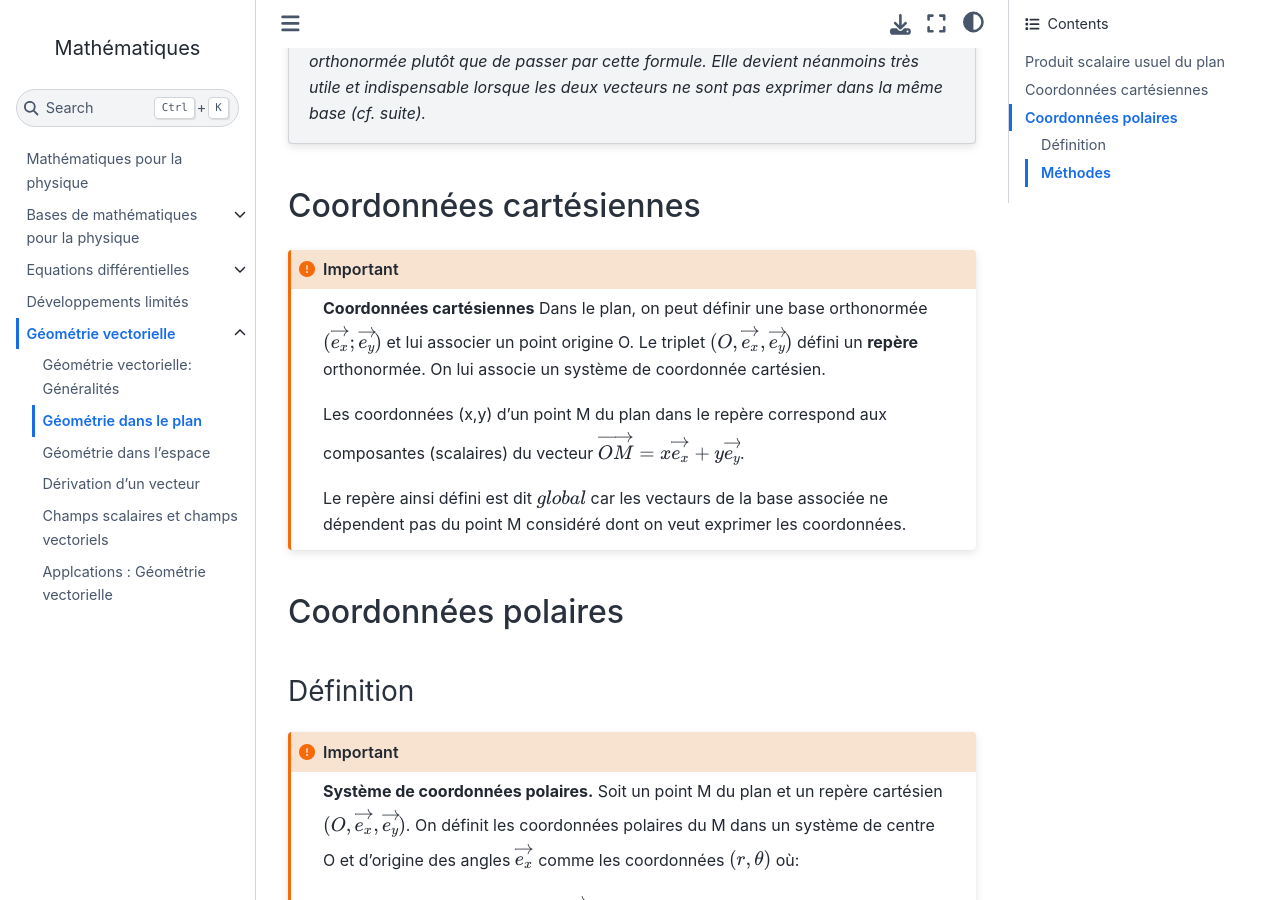
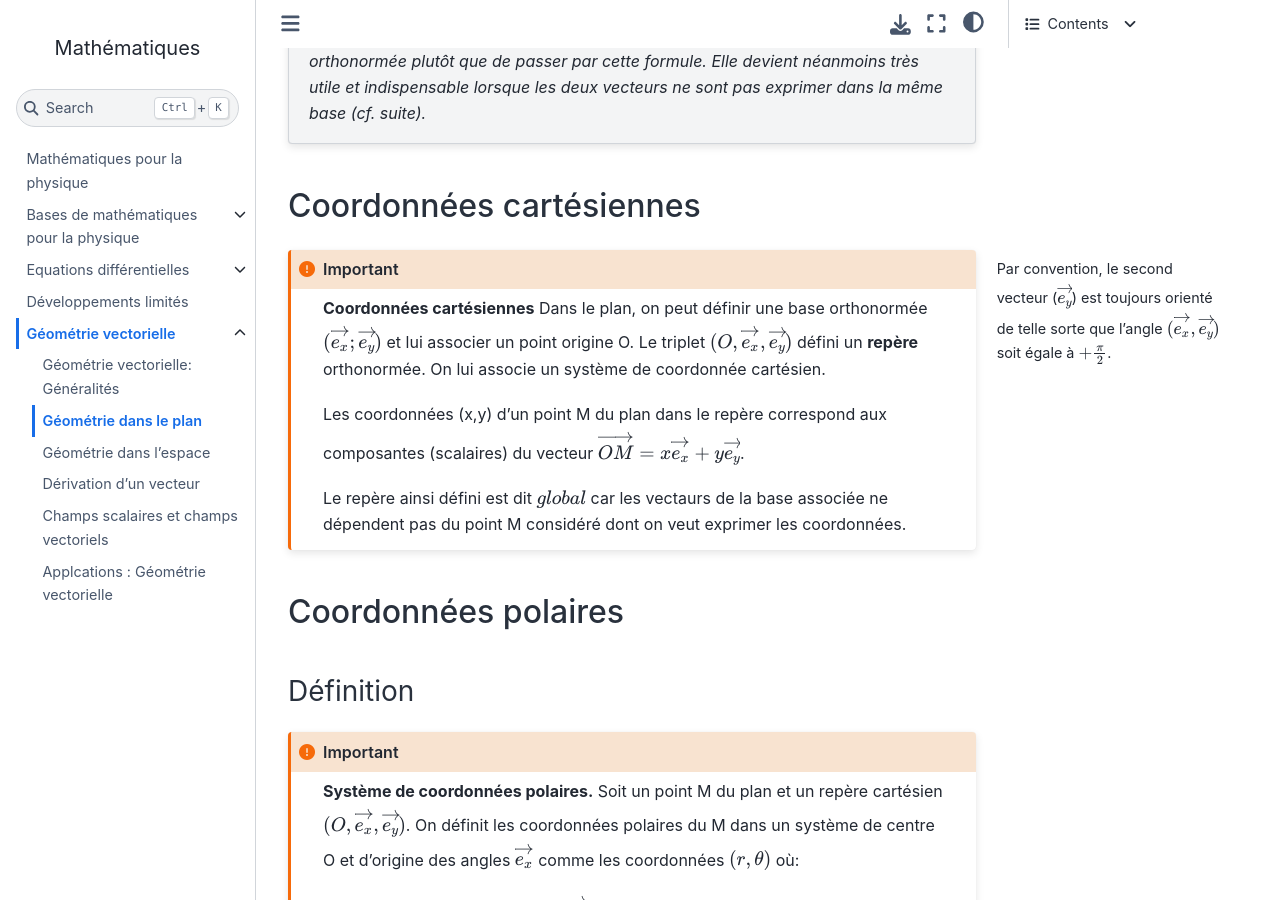
Before and after one commit to pcsi3physiquestan/math_sources, a Jupyter Book: the page built from notebook/geom_plan.md, in a window 1280 px wide and 900 px high, scrolled down 943 px. Built offline with Jupyter Book 1.0.4 settings and Sphinx 7.4.7 and the Sphinx Book theme 1.1.4, drawn with Linux system fonts in a browser that asks for light colours.

Commit message:
Mise à jour automatique

`````diff
--- a/notebook/geom_plan.md
+++ b/notebook/geom_plan.md
@@ -38,15 +38,15 @@ _Il faut noter qu'on utilisera au maximum la bilinéarité et la projection dans
 
 
 ## Coordonnées cartésiennes
+````{margin}
+Par convention, le second vecteur ($\overrightarrow{e_y}$) est toujours orienté de telle sorte que l'angle $(\overrightarrow{e_x}, \overrightarrow{e_y})$ soit égale à $+ \frac{\pi}{2}$.
+````
 ````{important} __Coordonnées cartésiennes__
 Dans le plan, on peut définir une base orthonormée $(\overrightarrow{e_x}; \overrightarrow{e_y})$ et lui associer un point origine O. Le triplet $(O, \overrightarrow{e_x}, \overrightarrow{e_y})$ défini un __repère__ orthonormée. On lui associe un système de coordonnée cartésien.
 
 Les coordonnées (x,y) d'un point M du plan dans le repère correspond aux composantes (scalaires) du vecteur $\overrightarrow{OM} = x \overrightarrow{e_x} + y \overrightarrow{e_y}$.
 
 Le repère ainsi défini est dit $global$ car les vectaurs de la base associée ne dépendent pas du point M considéré dont on veut exprimer les coordonnées.
-````
-````{topic}
-Par convention, le second vecteur ($\overrightarrow{e_y}$) est toujours orienté de telle sorte que l'angle $(\overrightarrow{e_x}, \overrightarrow{e_y})$ soit égale à $+ \frac{\pi}{2}$.
 ````
 
 ## Coordonnées polaires
`````
Also changed, not shown: notebook/dl.md (+3 -2 lines), notebook/geom_champs.md (+1 -2 lines), notebook/geom_derivation.md (+1 -2 lines).
